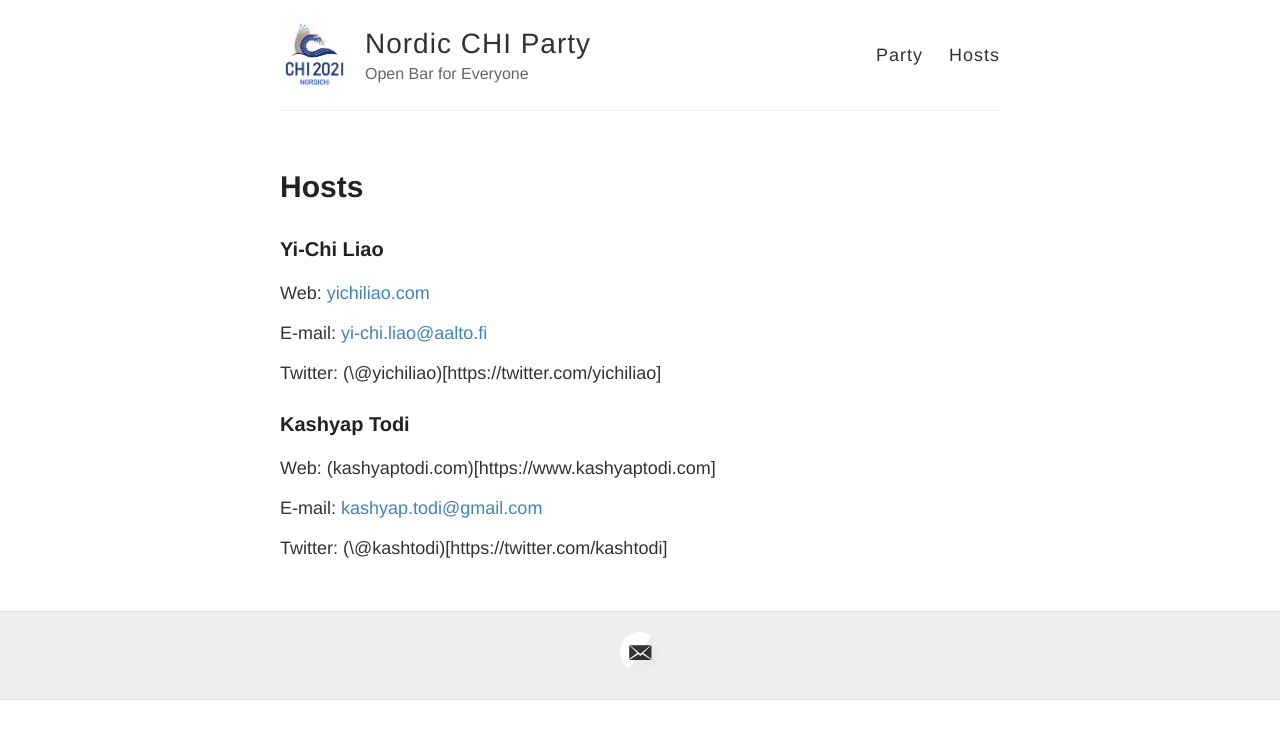
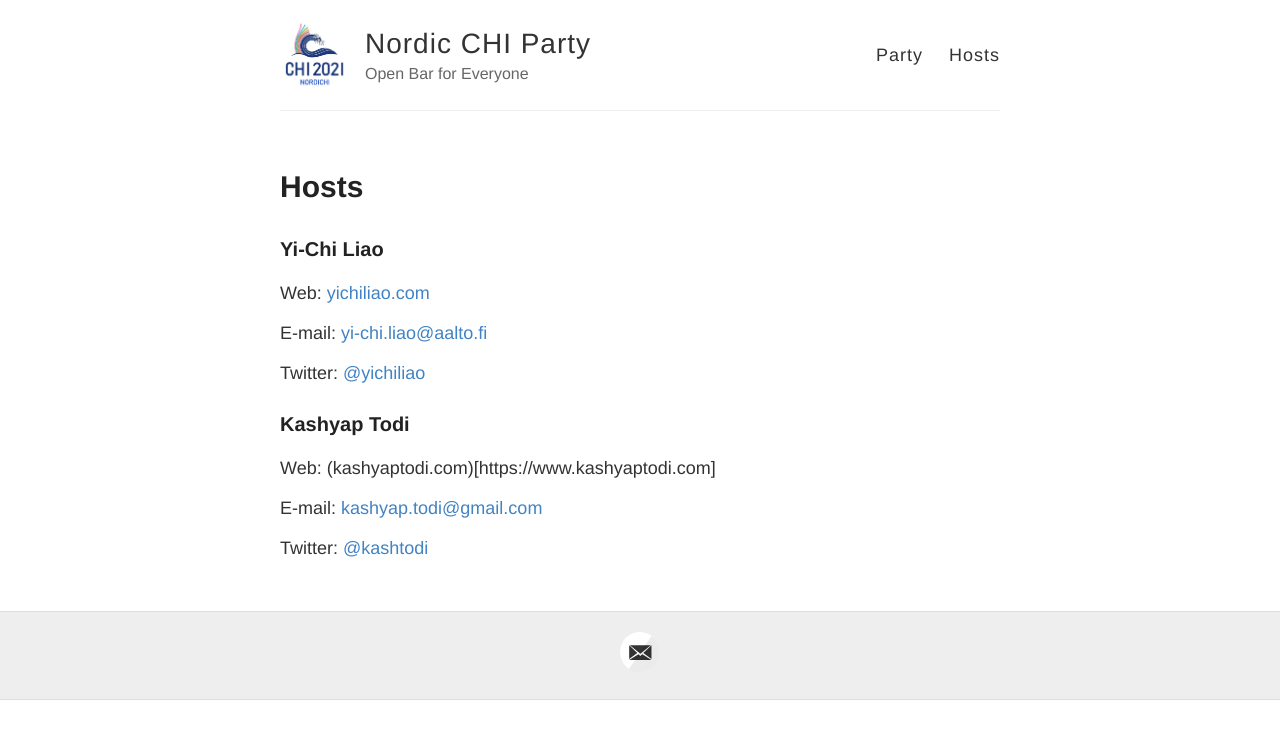
Before and after one commit to nordichi/nordichi.github.io, a Jekyll site: the page built from about.md, in a window 1280 px wide. Shown: the top 739 px of the page. Built offline with Jekyll 4.4.1, drawn with Linux system fonts in a browser that asks for light colours.

Commit message:
Update about.md

```diff
--- a/about.md
+++ b/about.md
@@ -10,7 +10,7 @@ Web: [yichiliao.com](http://yichiliao.com)
 
 E-mail: [yi-chi.liao@aalto.fi](mailto:yi-chi.liao@aalto.fi)
 
-Twitter: (\@yichiliao)[https://twitter.com/yichiliao]
+Twitter: [@yichiliao](https://twitter.com/yichiliao)
 
 ### Kashyap Todi
 
@@ -19,4 +19,4 @@ Web: (kashyaptodi.com)[https://www.kashyaptodi.com]
 E-mail: [kashyap.todi@gmail.com](mailto:kashyap.todi@gmail.com)
 
 
-Twitter: (\@kashtodi)[https://twitter.com/kashtodi]
+Twitter: [@kashtodi](https://twitter.com/kashtodi)
```
